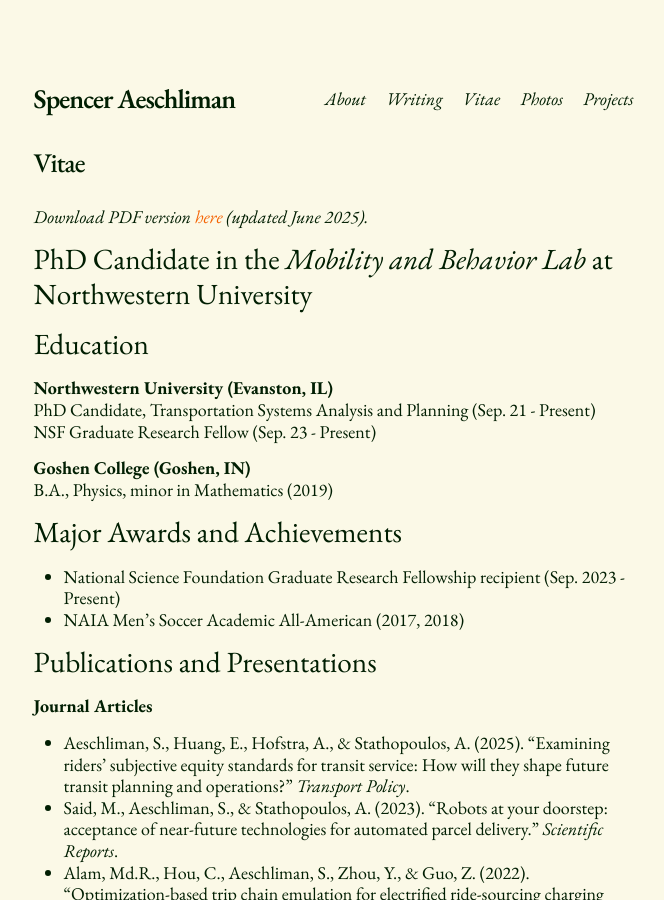
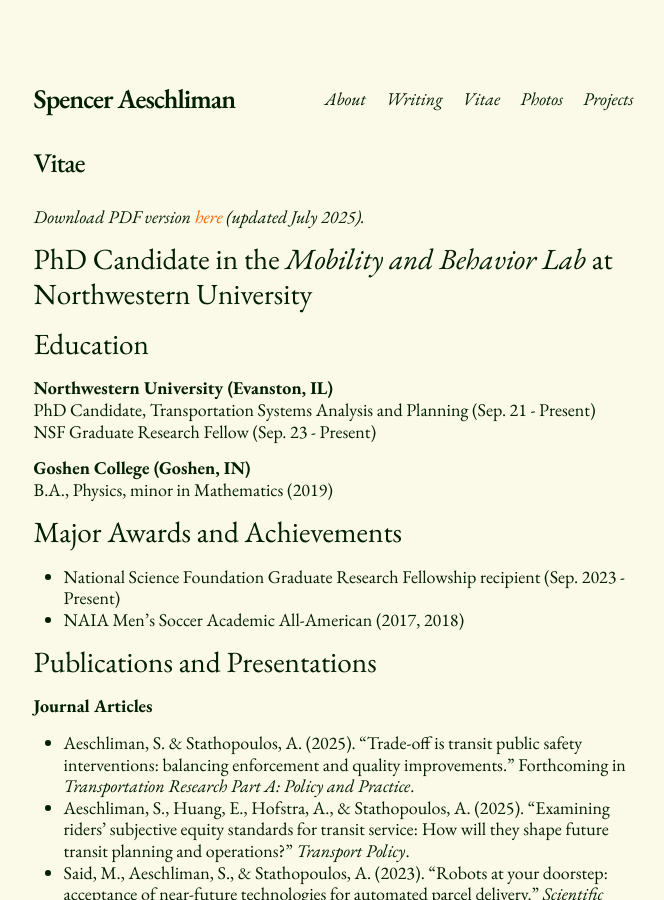
Before and after one commit to s-aeschliman/s-aeschliman.github.io, a Jekyll site: the page built from docs/cv.md, in a window 1280 px wide and 900 px high. Shown: the whole window, without its empty margins (278-942 px from the left). Built offline with Jekyll 4.4.1, drawn with Linux system fonts in a browser that asks for light colours; some web fonts are replaced.

Commit message:
mac resume and writing changes

```diff
--- a/docs/cv.md
+++ b/docs/cv.md
@@ -3,7 +3,7 @@ layout: page
 title: Vitae
 ---
 
-*Download PDF version [here](files/my_cv.pdf) (updated June 2025).*
+*Download PDF version [here](files/my_cv.pdf) (updated July 2025).*
 
 ### PhD Candidate in the *Mobility and Behavior Lab* at Northwestern University
 
@@ -23,6 +23,7 @@ B.A., Physics, minor in Mathematics (2019)
 
 ### Publications and Presentations
 **Journal Articles**<br>
+* Aeschliman, S. & Stathopoulos, A. (2025). "Trade-off is transit public safety interventions: balancing enforcement and quality improvements." Forthcoming in *Transportation Research Part A: Policy and Practice*.
 * Aeschliman, S., Huang, E., Hofstra, A., & Stathopoulos, A. (2025). "Examining riders' subjective equity standards for transit service: How will they shape future transit planning and operations?" *Transport Policy*.
 * Said, M., Aeschliman, S., & Stathopoulos, A. (2023). “Robots at your doorstep: acceptance of near-future
 technologies for automated parcel delivery.” *Scientific Reports*.
```
Also changed, not shown: docs/blog.md (+2 -1 lines), 2 other files.
